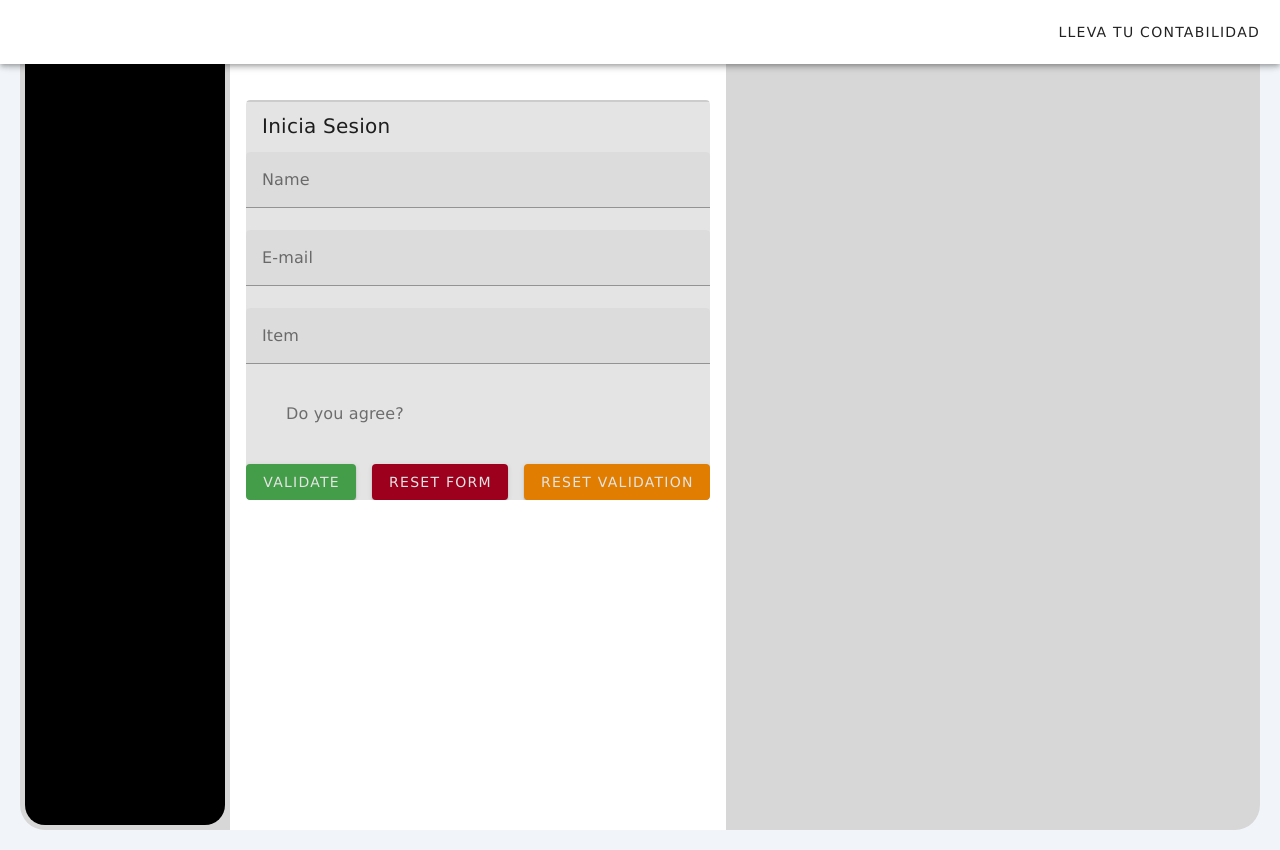
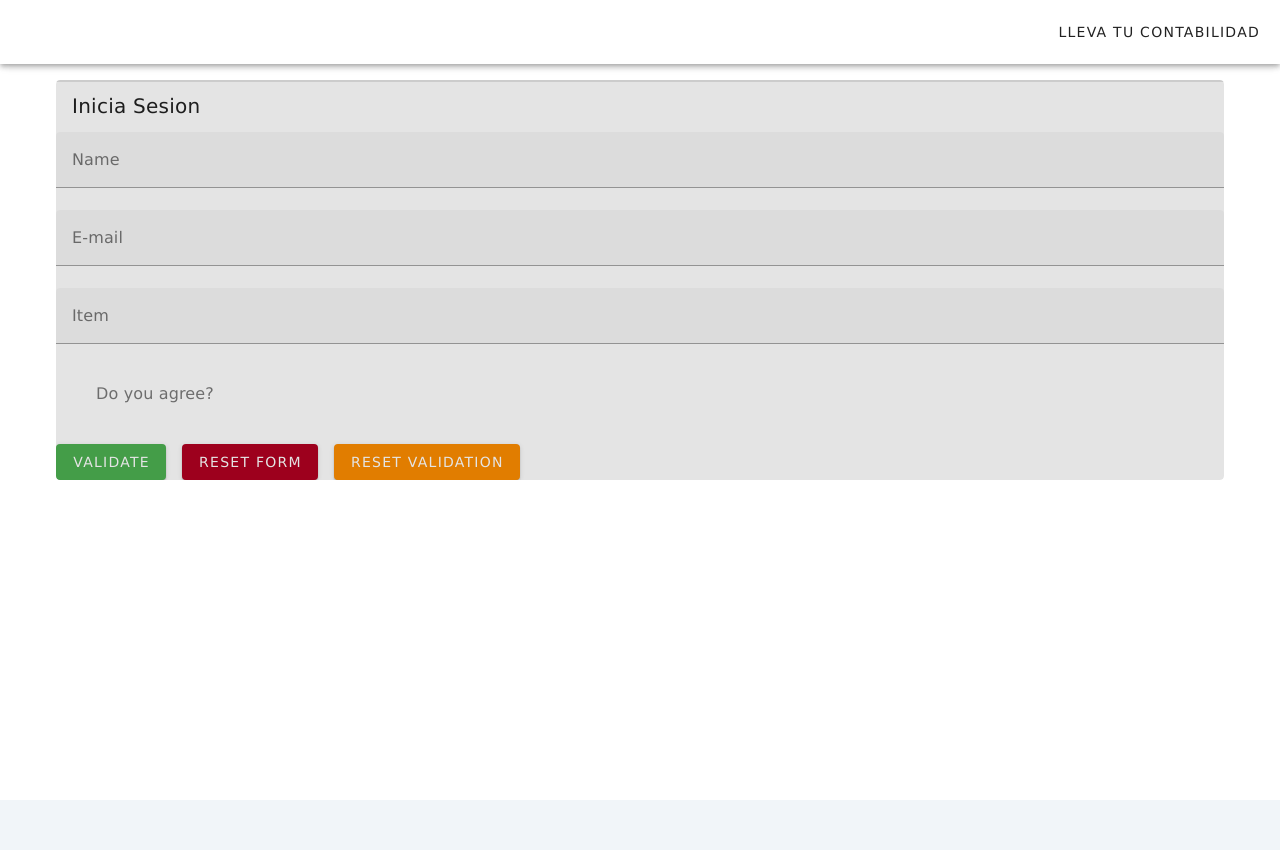
Before and after one commit to juanpivl/moneyApp, a Vue app: page / in a window 1280 px wide. After the commit the page ends 800 px from the top, so only its background shows below. Built offline with nearby package versions, Linux system fonts and the light colour scheme.

Commit message:
Juan puto

```diff
--- a/src/App.vue
+++ b/src/App.vue
@@ -1,15 +1,9 @@
 <template>
 
   <div class="app">
-    <SideBar/>
     <router-view/>
   </div>
 </template>
-
-
-<script setup>
-import SideBar from "./modules/money_app/components/SideBar.vue"
-</script>
 
 
 <style >
@@ -21,7 +15,6 @@
 *{
   margin: 0;
   padding: 0;
-  box-sizing: border-box;
   font-family:'Lucida Sans', 'Lucida Sans Regular', 'Lucida Grande', 'Lucida Sans Unicode', Geneva, Verdana, sans-serif;
 }
 
@@ -29,13 +22,6 @@
   background: var(--MainBgColor) ;
 
 }
-#app{
-  margin: 20px;
-}
-.app {
-  display: flex;
-  border-radius:25px;
-  background-color: #d7d7d7;
 
-}
+
 </style>
```
